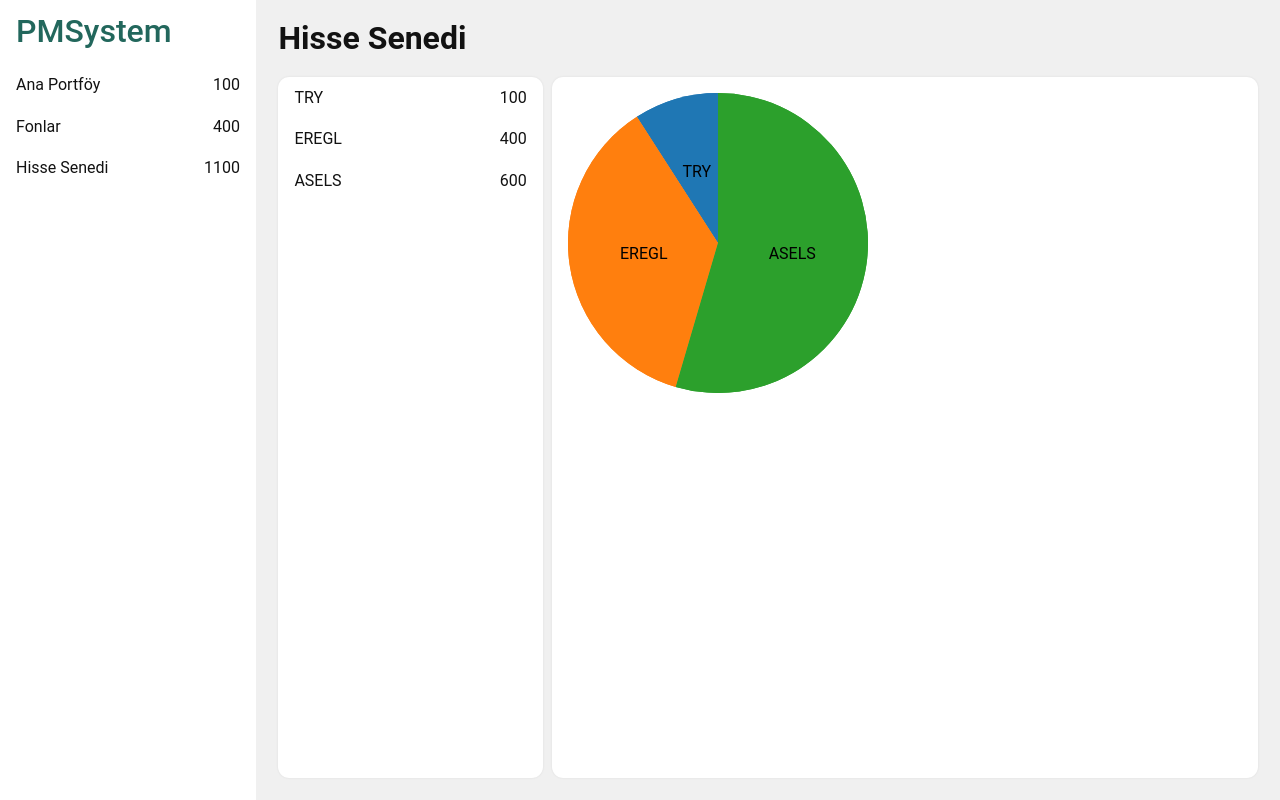
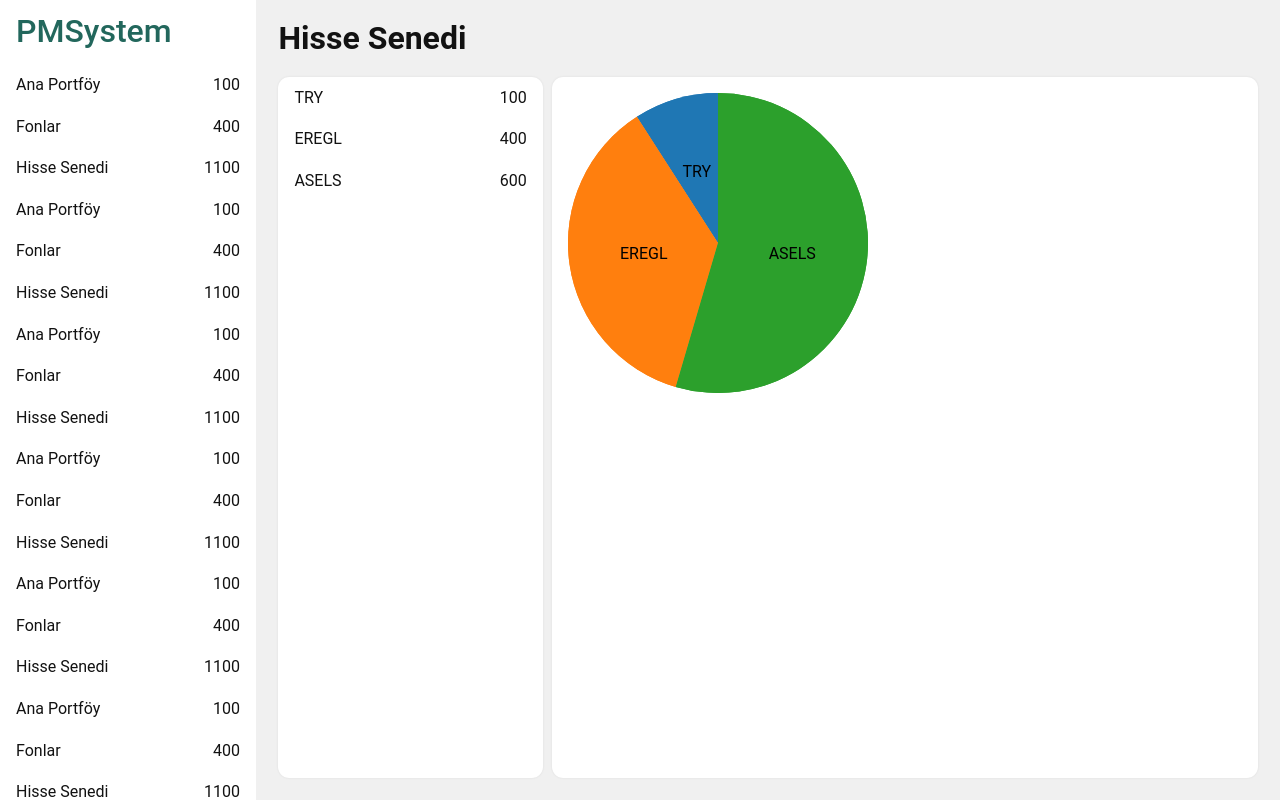
Before and after one commit to emretantu/portfolio-management-system-app, a React (Create React App) app: page / in a window 1280 px wide. Built offline with nearby package versions, Linux system fonts and the light colour scheme; no server answers; the HTML template or start-up script is replaced by a standard one.

Commit message:
the heights of the some components updated

```diff
--- a/src/App.css
+++ b/src/App.css
@@ -6,5 +6,8 @@
   display: grid;
   grid-template-columns: [content-start] 1fr [aside-main] 4fr [content-end];
 
+  height: 100vh;
+  overflow: hidden;
+
   background-color: hsl(var(--clr-bg1-100));
 }
--- a/src/components/Aside.module.css
+++ b/src/components/Aside.module.css
@@ -10,6 +10,9 @@
     "brand"
     "portfolios-list"
     "nav";
+
+  height: 100%; /*App container 100vh*/
+  overflow: hidden;
 
   background-color: hsl(var(--clr-bg1-100));
   box-shadow: 0 0 2px 1px hsl(var( --clr-bg1-900));
--- a/src/components/Main.module.css
+++ b/src/components/Main.module.css
@@ -5,10 +5,13 @@
 
   display: grid;
   grid-template-columns: 1fr;
-  grid-template-rows: max-content 1fr;
+  grid-template-rows: max-content minmax(30rem, 1fr);
   grid-template-areas:
     "header"
     "content-container";
+
+  height: 100%; /*App container 100vh*/
+  overflow: hidden;
 
   padding: 0 var(--base-padding) var(--base-padding) var(--base-padding);
 
--- a/src/components/portfolios/PortfoliosList.js
+++ b/src/components/portfolios/PortfoliosList.js
@@ -4,7 +4,25 @@ import classes from "./PortfoliosList.module.css";
 const data = [
   {pname: "Ana Portföy", marketValue: "100", to:"/test1"},
   {pname: "Fonlar", marketValue: "400", to:"/test2"},
-  {pname: "Hisse Senedi", marketValue: "1100", to:"/test3"}
+  {pname: "Hisse Senedi", marketValue: "1100", to:"/test3"},
+  {pname: "Ana Portföy", marketValue: "100", to:"/test1"},
+  {pname: "Fonlar", marketValue: "400", to:"/test2"},
+  {pname: "Hisse Senedi", marketValue: "1100", to:"/test3"},
+  {pname: "Ana Portföy", marketValue: "100", to:"/test1"},
+  {pname: "Fonlar", marketValue: "400", to:"/test2"},
+  {pname: "Hisse Senedi", marketValue: "1100", to:"/test3"},
+  {pname: "Ana Portföy", marketValue: "100", to:"/test1"},
+  {pname: "Fonlar", marketValue: "400", to:"/test2"},
+  {pname: "Hisse Senedi", marketValue: "1100", to:"/test3"},
+  {pname: "Ana Portföy", marketValue: "100", to:"/test1"},
+  {pname: "Fonlar", marketValue: "400", to:"/test2"},
+  {pname: "Hisse Senedi", marketValue: "1100", to:"/test3"},
+  {pname: "Ana Portföy", marketValue: "100", to:"/test1"},
+  {pname: "Fonlar", marketValue: "400", to:"/test2"},
+  {pname: "Hisse Senedi", marketValue: "1100", to:"/test3"},
+  {pname: "Ana Portföy", marketValue: "100", to:"/test1"},
+  {pname: "Fonlar", marketValue: "400", to:"/test2"},
+  {pname: "Hisse Senedi", marketValue: "1100", to:"/test3"},
 ]
 
 const PortfoliosList = () => {
@@ -15,10 +33,10 @@ const PortfoliosList = () => {
         data.map((d) => {
           return (
             <PortfolioLink
-            pname={d.pname}
-            marketValue={d.marketValue}
-            to={d.to}
-            key={d.to}
+              pname={d.pname}
+              marketValue={d.marketValue}
+              to={d.to}
+              key={d.to}
           />
           );
         })
```
